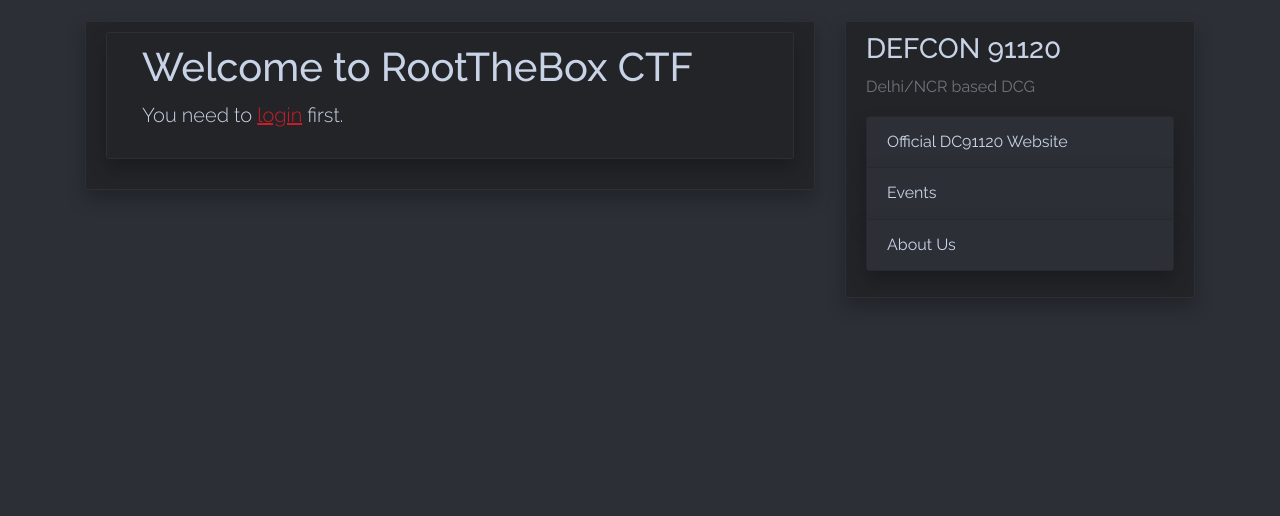
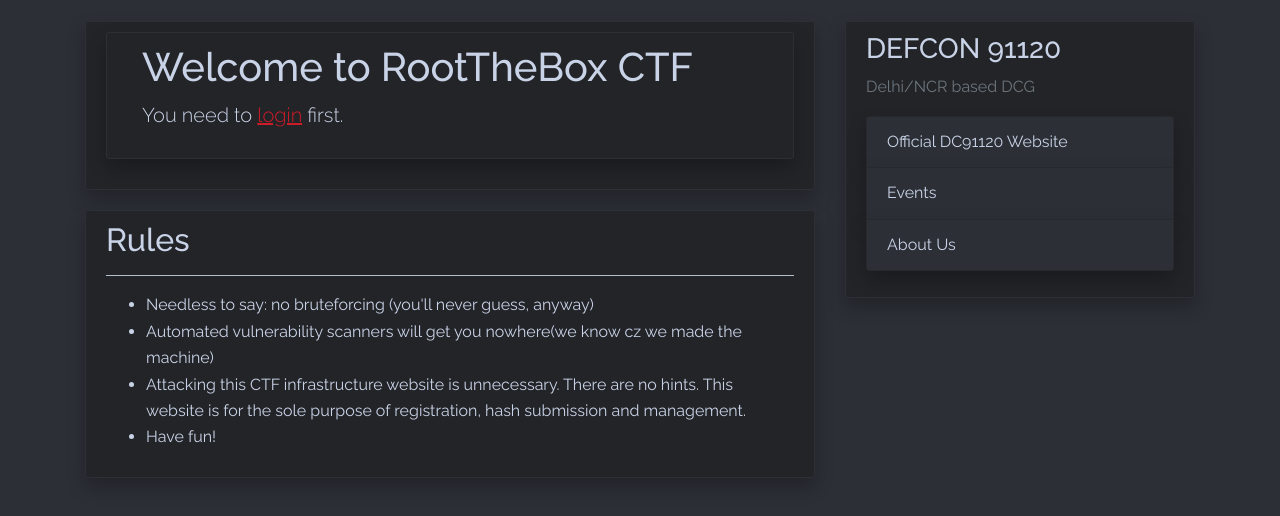
Before and after one commit to abs0lut3pwn4g3/RTB-CTF-Framework, a Flask app: page / in a window 1280 px wide. Shown: the part 59-575 px from the top of the page. Run offline with Flask 2, Linux system fonts and the light colour scheme; some libraries are stand-ins or nearby versions.

Commit message:
fixed form length issue on username field, debug=False, Rules added

```diff
--- a/app/FlaskRTBCTF/__init__.py
+++ b/app/FlaskRTBCTF/__init__.py
@@ -6,7 +6,7 @@
 
 app = Flask(__name__)
 app.config['SECRET_KEY'] = os.environ.get('SECRET_KEY') or 'you-will-never-guess'
-app.config['SQLALCHEMY_DATABASE_URI'] = 'sqlite:///site.db' # or os.environ.get('DATABASE_URL')
+app.config['SQLALCHEMY_DATABASE_URI'] = 'sqlite:///site.db' #os.environ.get('DATABASE_URL')
 app.config['SQLALCHEMY_TRACK_MODIFICATIONS'] = False
 
 db = SQLAlchemy(app)
--- a/app/FlaskRTBCTF/config.py
+++ b/app/FlaskRTBCTF/config.py
@@ -1,6 +1,6 @@
 ctfname = "RootTheBox CTF"
 box = '{ "name": "BOX 0x02", "ip": "127.0.0.1", "os": "Linux", "points": { "user": 10, "root": 20 }, "hardness": "Easy" }'
-userHash = 'A'*32
-rootHash = 'B'*32
+userHash = 'A'*32 # dummy hash
+rootHash = 'B'*32 # dummy hash
 userScore = 10
 rootScore = 20
--- a/app/FlaskRTBCTF/forms.py
+++ b/app/FlaskRTBCTF/forms.py
@@ -4,7 +4,7 @@
 
 class RegistrationForm(FlaskForm):
     username = StringField('Username',
-                           validators=[DataRequired(), Length(min=2, max=20)])
+                           validators=[DataRequired(), Length(min=4, max=20)])
     email = StringField('Email',
                         validators=[DataRequired(), Email()])
     password = PasswordField('Password', validators=[DataRequired()])
--- a/app/FlaskRTBCTF/templates/home.html
+++ b/app/FlaskRTBCTF/templates/home.html
@@ -14,4 +14,16 @@
     </div>
 </div>
 
+<div class="content-section">
+    <h2 class="title-heading">Rules</h2>
+    <hr/>
+    <ul>
+        <li>Needless to say: no bruteforcing (you'll never guess, anyway)</li>
+        <li>Automated vulnerability scanners will get you nowhere(we know cz we made the machine)</li>
+        <li>Attacking this CTF infrastructure website is unnecessary. There are no hints.
+            This website is for the sole purpose of registration, hash submission and management.</li>
+        <li>Have fun!</li>
+    </ul>
+</div>
+
 {% endblock content %}
--- a/app/run.py
+++ b/app/run.py
@@ -1,4 +1,4 @@
 from FlaskRTBCTF import app
 
 if __name__ == '__main__':
-    app.run(debug=True)
+    app.run(debug=False)
```
Also changed, not shown: app/FlaskRTBCTF/site.db.
